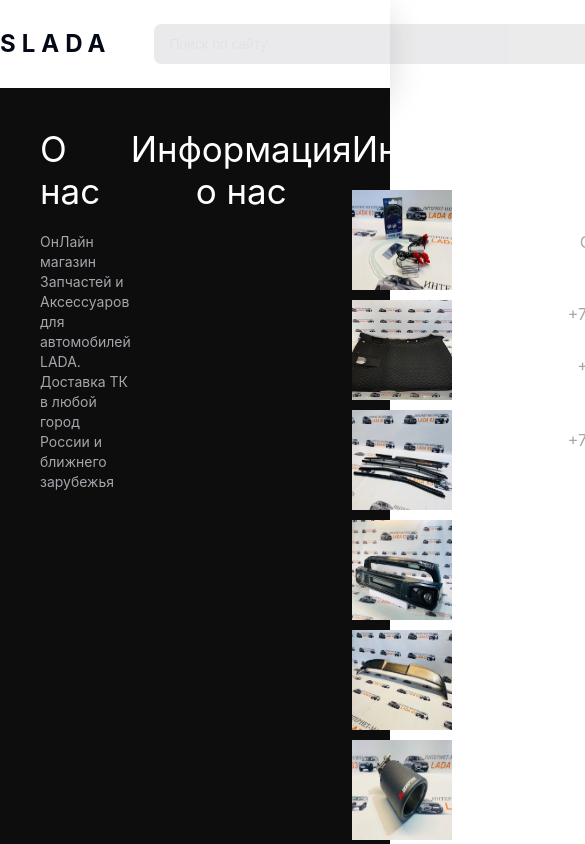
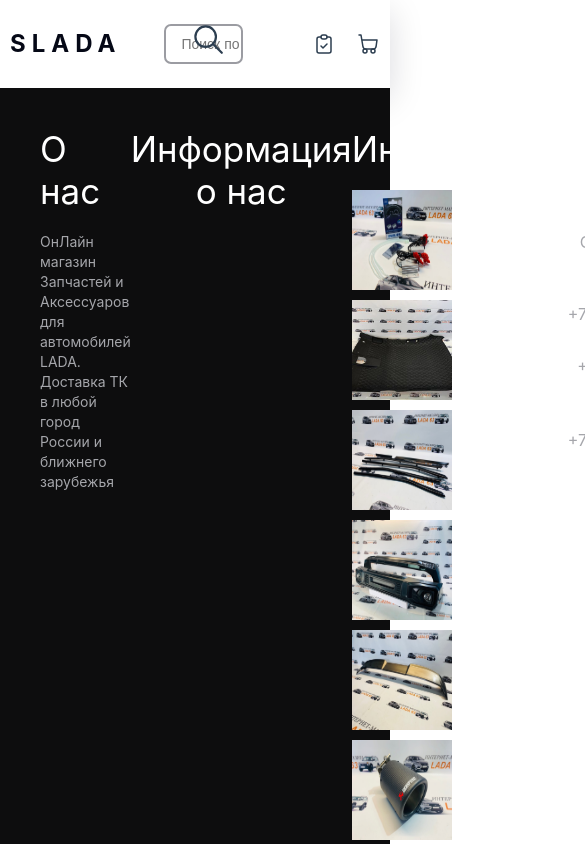
Before and after one commit to Rich-alien/techonline, a React (Create React App) app: page /search in a window 390 px wide. Shown: the top 844 px of the page, 585 px wide, since content can reach past the window. Built offline with nearby package versions, Linux system fonts and the light colour scheme.

Commit message:
адаптивный navBar

```diff
--- a/src/components/NavBar/NavBar.jsx
+++ b/src/components/NavBar/NavBar.jsx
@@ -20,34 +20,23 @@
 
                     <form className={style.searchWidth}>
                         <input className={style.search} type="search" name="q" placeholder="Поиск по сайту"/>
-                        {/*<NavLink to='/search'>*/}
-                        {/*    <button className={style.btnSearch}>*/}
-                        {/*        <img src={require("../../assets/svg-icon/search.svg")} alt=""/>*/}
-                        {/*    </button>*/}
-                        {/*</NavLink>*/}
                     </form>
-
-                    {/*<NavLink className={style.linkLogo} to='/product'>*/}
-                    {/*    <div className={style.logo}>*/}
-                    {/*        ITEM*/}
-                    {/*    </div>*/}
-                    {/*</NavLink>
-                    после удалить нафиг
-                    */}
-
-
+                    <button className={`${style.btnSearch} ${style.btn}`}>
+                        <img src={require("../../assets/svg-icon/search.svg")} alt=""/>
+                    </button>
                     {/*добавить всплювающие подсказки*/}
-                    <button className={`${style.btnClipboard} ${style.btn}`}>
+                    <button className={`${style.btnClipboard} ${style.btn} ${style.btnHover}`}>
                         <img src={require("../../assets/svg-icon/clipboard.svg")} alt=""/>
                     </button>
 
-                    {/*<CSSTransitionGroup></CSSTransitionGroup>*/}
-                    <button onClick={this.openShoppingCartNow} className={`${style.btnCart} ${style.btn}`}>
+                    <button onClick={this.openShoppingCartNow} className={`${style.btnCart} ${style.btnHover} ${style.btn}`}>
                         <img src={require("../../assets/svg-icon/shopping-cart.svg")} alt=""/>
-                        {/*<p className={style.price}>{*/}
-                        {/*    this.props.CartMoney*/}
-                        {/*}</p>*/}
-                        {/*<p className={style.currency}>₽</p>*/}
+                        {/*<div className={style.containerCount}>*/}
+                        {/*    <p className={style.price}>{*/}
+                        {/*        this.props.CartMoney*/}
+                        {/*    }</p>*/}
+                        {/*    <p className={style.currency}>₽</p>*/}
+                        {/*</div>*/}
                     </button>
                     <CartContainer store={this.props.store}/>
                     {/*    заменить картинки для btnFavorite and btnCart*/}
--- a/src/components/NavBar/NavBar.module.css
+++ b/src/components/NavBar/NavBar.module.css
@@ -1,11 +1,24 @@
+input::-webkit-search-decoration,
+input::-webkit-search-cancel-button,
+input::-webkit-search-results-button,
+input::-webkit-search-results-decoration { display: none; }
 .container {
+    box-sizing: border-box;
     display: flex;
     height: 88px;
     width: 100%;
     background: #FFFFFF;
     box-shadow: 0 12px 34px rgba(7, 8, 35, 0.15);
     z-index: 1;
+}
 
+.nav {
+    width: 1366px;
+    margin: 0 auto;
+    padding: 0 10px;
+    display: flex;
+    align-items: center;
+    justify-content: space-between;
 }
 
 .logo {
@@ -16,16 +29,13 @@
     letter-spacing: 6px;
     color: #050816;
     font-weight: bold;
-
-
 }
 
 .btn {
-    outline:none;
+    outline: none;
     display: flex;
     width: 52px;
     border-radius: 1px;
-    /*margin: 0 0 0 10px;*/
     height: 40px;
     align-items: center;
     justify-content: center;
@@ -34,35 +44,40 @@
     border: none;
     cursor: pointer;
 }
-.btn:hover{
+
+
+.btnHover:hover {
     border-radius: 10px;
-    /*background-color: transparent;*/
-    background-color:rgba(0,0,0,0.1) !important;
+    background-color: rgba(0, 0, 0, 0.1) !important;
+}
+
+.btnClipboard {
+    padding-right: 20px;
+}
+
+.containerCount {
+    display: flex;
+    flex-direction: row;
+    align-items: center;
+}
+
+.linkLogo {
+    text-decoration: none;
+}
+
+.price {
+    font-size: 24px;
+    margin: 0 5px 0 0;
+}
+
+.currency {
+    font-size: 15px;
+    margin: 0;
 }
 
 
-.linkLogo{
-    text-decoration: none;
-}
-.price{
-    font-size: 40px;
-    margin: 0 5px 0 0;
-}
-.currency{
-    font-size: 40px;
-}
-.nav {
-    display: flex;
-    align-items: center;
-    max-width: 1366px;
-    margin: 0 auto;
-
-
-}
-
-
-
 .searchWidth {
+    color:#0d0d0e;
     font-size: 14px;
     line-height: 16px;
     width: 100%;
@@ -74,25 +89,21 @@
     font-size: 14px;
     line-height: 16px;
     padding-left: 15px;
-    color: #A5A6AB;
-    /*color: #2d2d2d;*/
-    background: #9B9CA2;
-    opacity: 0.2;
+    color:#0d0d0e;
+    /*background: #9B9CA2;*/
+
+    border: 2px solid #9B9CA2;
     border-radius: 7px;
     height: 40px;
     width: 100%;
     margin: 0 25px;
-    min-width: 633px;
-    /*color: #ffffff;*/
-    border: none;
+
+    /*border: none;*/
 }
 
 
 .btnSearch {
-    background-color: transparent;
-    height: 35px;
-    transform: translate(-86px, 0);
-    border: none;
+    transform: translateX(-77px);
 }
 
 .imgBtn {
```
